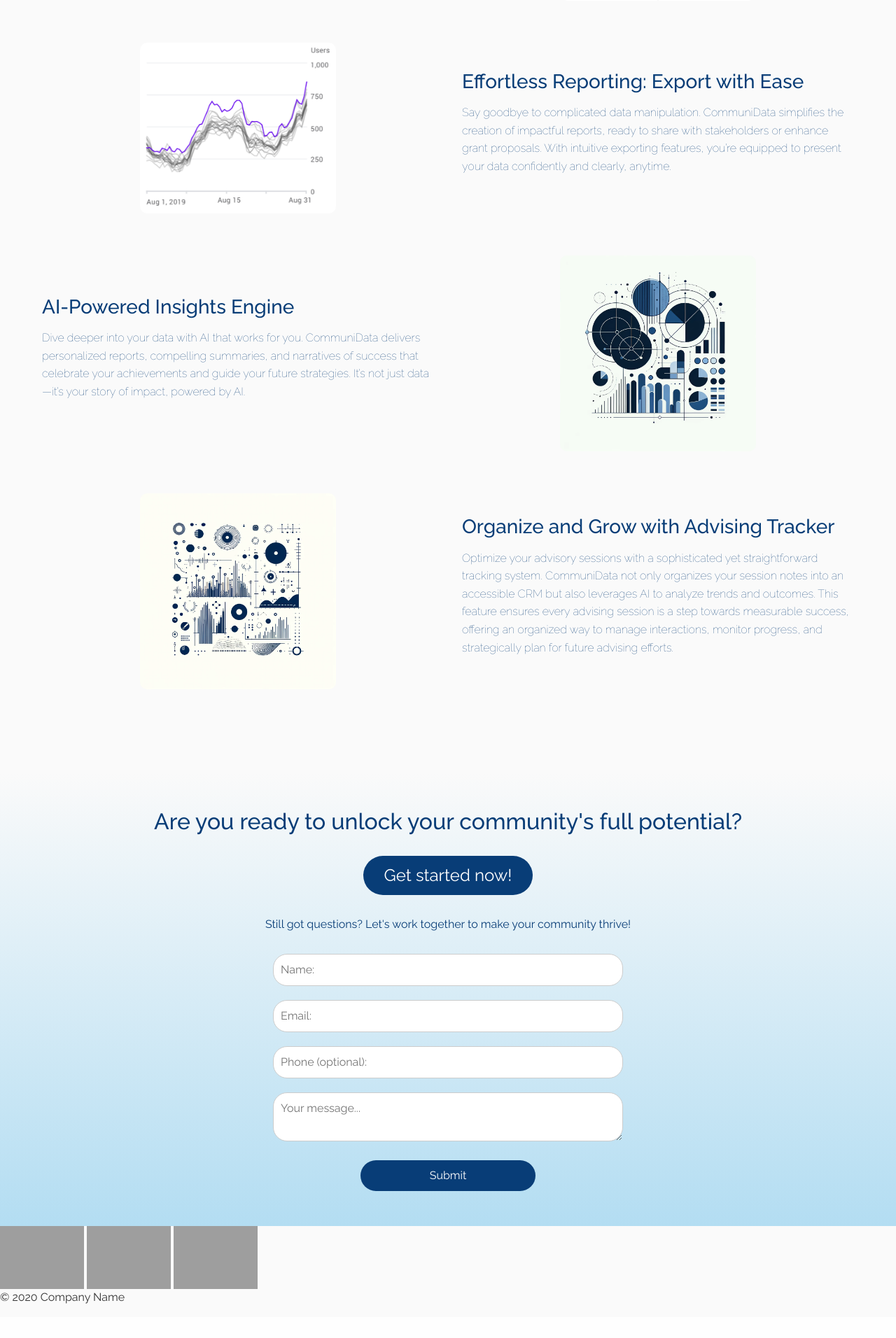
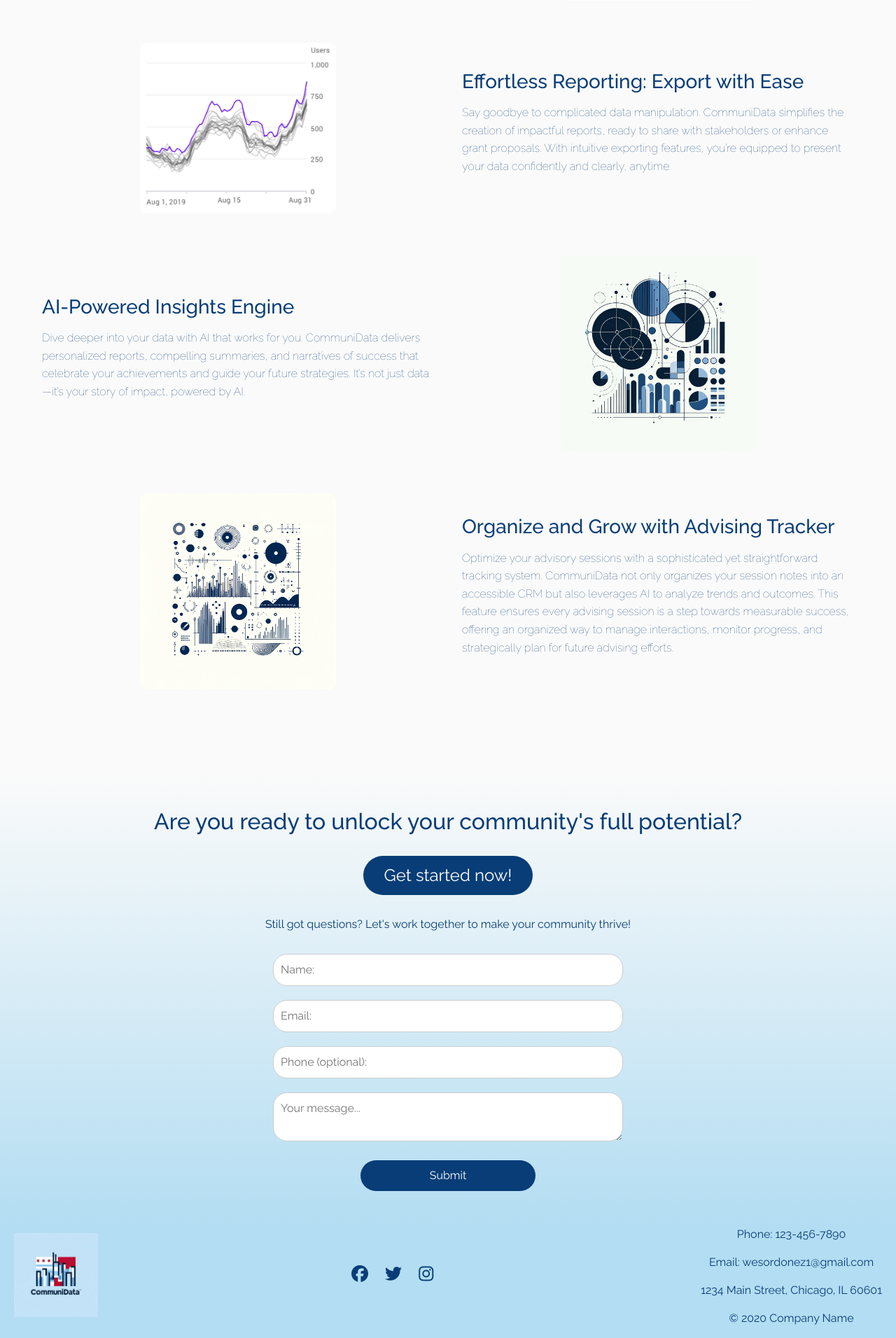
Before and after one commit to wesordonez/CommuniData, a Django app: page / in a window 1280 px wide. Shown: the part 1038-2950 px from the top of the page at 70% size. Before the commit the page ends 2901 px from the top, so only its background shows below. Run offline with Django 4.2, Linux system fonts and the light colour scheme; some libraries are stand-ins or nearby versions; grey boxes are pictures that could not be loaded.

Commit message:
Add footer styles and content

```diff
--- a/data_visualizer/home/static/home/css/main.css
+++ b/data_visualizer/home/static/home/css/main.css
@@ -446,3 +446,41 @@
 .contact-form .submit-button:hover {
   background-color: #FF4747; /* Slightly darker on hover */
 }
+
+
+/* Footer Styles */
+
+.site-footer {
+  background-color: #B3DDF2; /* Dark blue background */
+  color: #083D77; /* Light text for contrast */
+  padding: 0 20px; /* Padding around the footer */
+  text-align: center; /* Centered text */
+}
+
+.footer-content {
+  display: flex;
+  justify-content: space-between; /* Space out the content */
+  align-items: center; /* Align items vertically */
+  flex-wrap: wrap; /* Wrap content on smaller screens */
+}
+
+.footer-logo {
+  width: 100px; /* Adjust size as needed */
+  height: auto; /* Maintain aspect ratio */
+  margin-bottom: 20px; /* Spacing under the logo */
+}
+
+.social-media {
+  flex: 1; /* Take up one-third of the space */
+  margin-bottom: 20px; /* Spacing under the links */
+}
+
+.social-media i {
+  font-size: 1.5em; /* Adjust size as needed */
+  margin: 0 10px; /* Spacing between icons */
+}
+
+.footer-contact {
+  flex: 1; /* Take up one-third of the space */
+  margin-bottom: 20px; /* Spacing under the contact information */
+}
--- a/data_visualizer/home/templates/home/home.html
+++ b/data_visualizer/home/templates/home/home.html
@@ -224,14 +224,23 @@
     </section>
 
 
-    <footer>
-        <div class="logo"></div>
-        <div class="social-media">
-            <img src="facebook.png" alt="Facebook">
-            <img src="twitter.png" alt="Twitter">
-            <img src="instagram.png" alt="Instagram">
+    <footer class="site-footer">
+        <div class="footer-content">
+            <div class="footer-logo">
+                <img src="{% static 'home/img/CD_Logo.jpeg' %}" alt="CommuniData Logo">
+            </div>
+            <div class="social-media">
+                <i class="fab fa-facebook"></i>
+                <i class="fab fa-twitter"></i>
+                <i class="fab fa-instagram"></i>
+            </div>
+            <div class-"footer-contact">
+                <p>Phone: 123-456-7890</p>
+                <p>Email: wesordonez1@gmail.com</p>
+                <p>1234 Main Street, Chicago, IL 60601</p>
+                <p>&copy; 2020 Company Name</p>
+            </div>
         </div>
-        <p>&copy; 2020 Company Name</p>
 
         <!-- Bootstrap JS CDN -->
         <script src="https://cdn.jsdelivr.net/npm/bootstrap@5.0.2/dist/js/bootstrap.bundle.min.js" integrity="sha384-MrcW6ZMFYlzcLA8Nl+NtUVF0sA7MsXsP1UyJoMp4YLEuNSfAP+JcXn/tWtIaxVXM" crossorigin="anonymous"></script>
```
